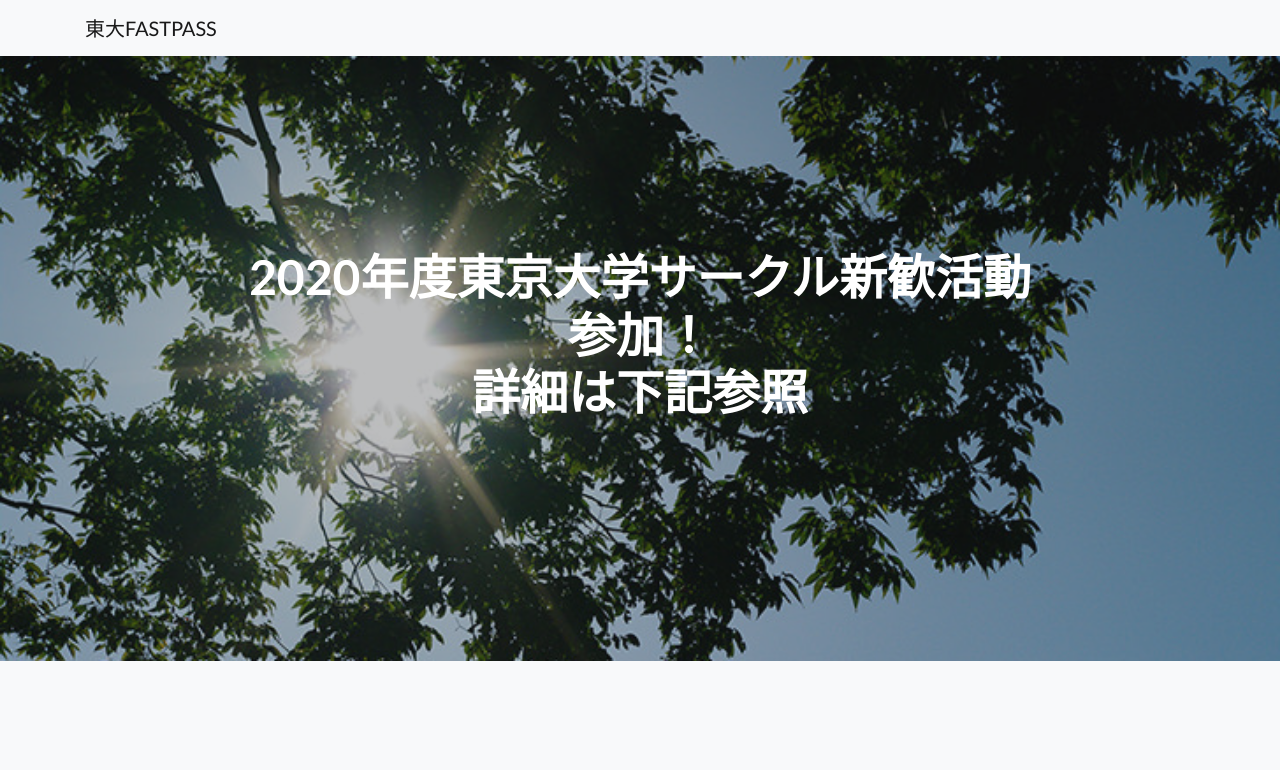
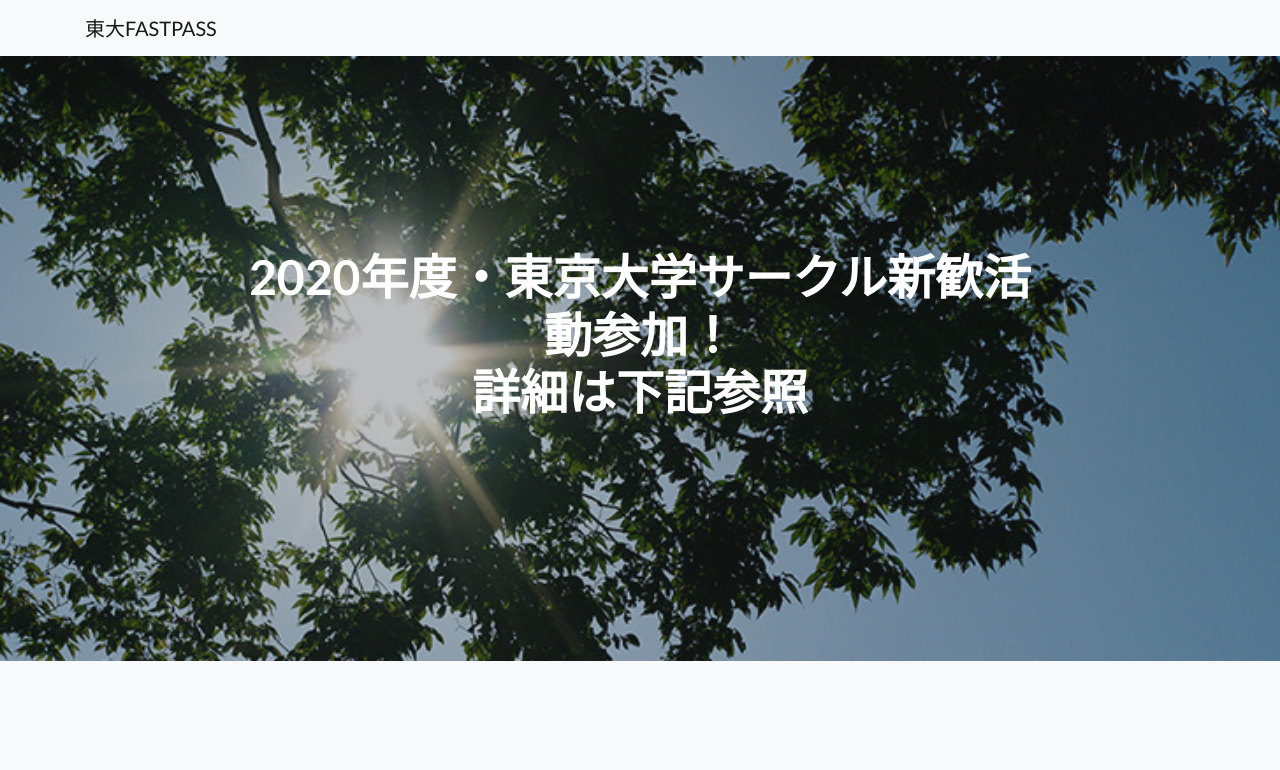
Before and after one commit to SengokuLAB/FastPass, a website: page docs/index.html in a window 1280 px wide. Shown: the top 770 px of the page. Drawn offline with Linux system fonts and the light colour scheme.

Commit message:
change for shinkan2020

```diff
--- a/docs/index.html
+++ b/docs/index.html
@@ -40,7 +40,7 @@
     <div class="container">
       <div class="row">
         <div class="col-xl-9 mx-auto">
-          <h1 class="mb-5">2020年度東京大学サークル新歓活動参加！<br>詳細は下記参照</h1>
+          <h1 class="mb-5">2020年度・東京大学サークル新歓活動参加！<br>詳細は下記参照</h1>
         </div>
         <!-- <div class="col-md-10 col-lg-8 col-xl-7 mx-auto">
           <form>
```
